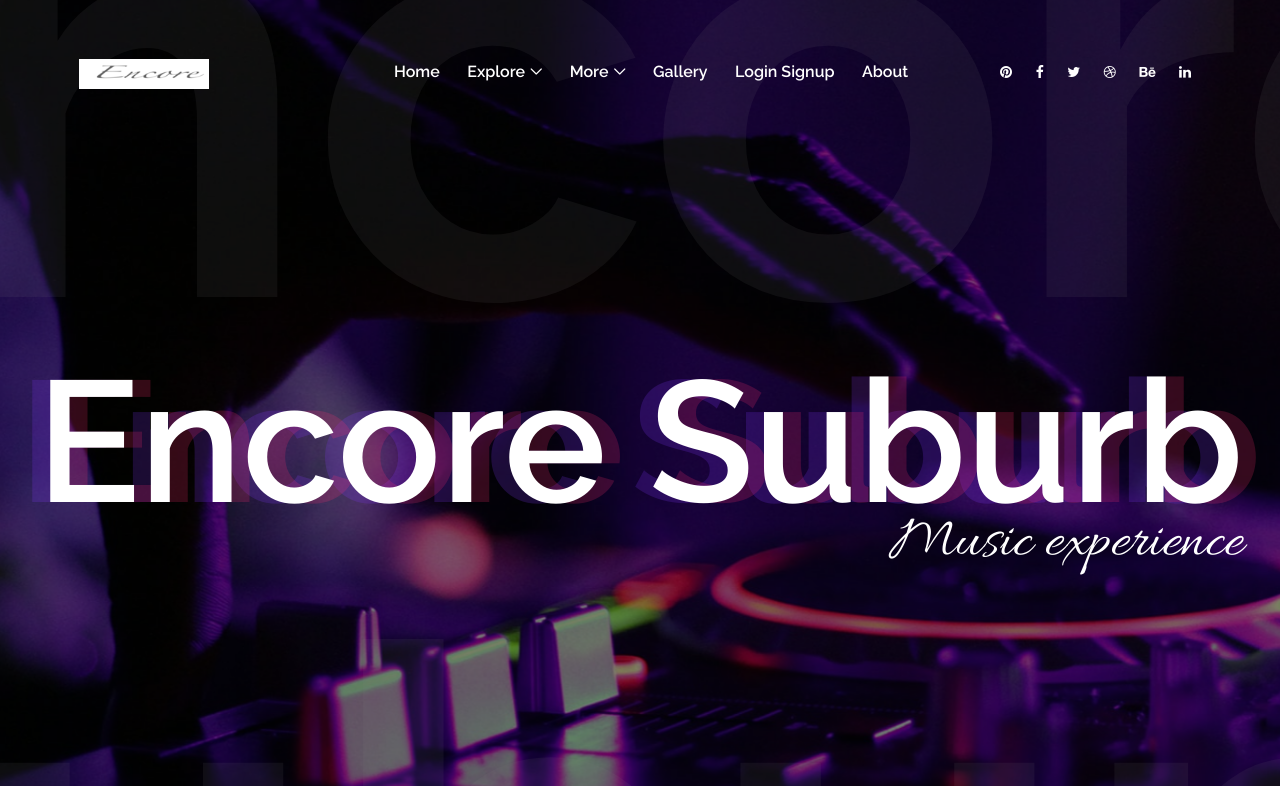
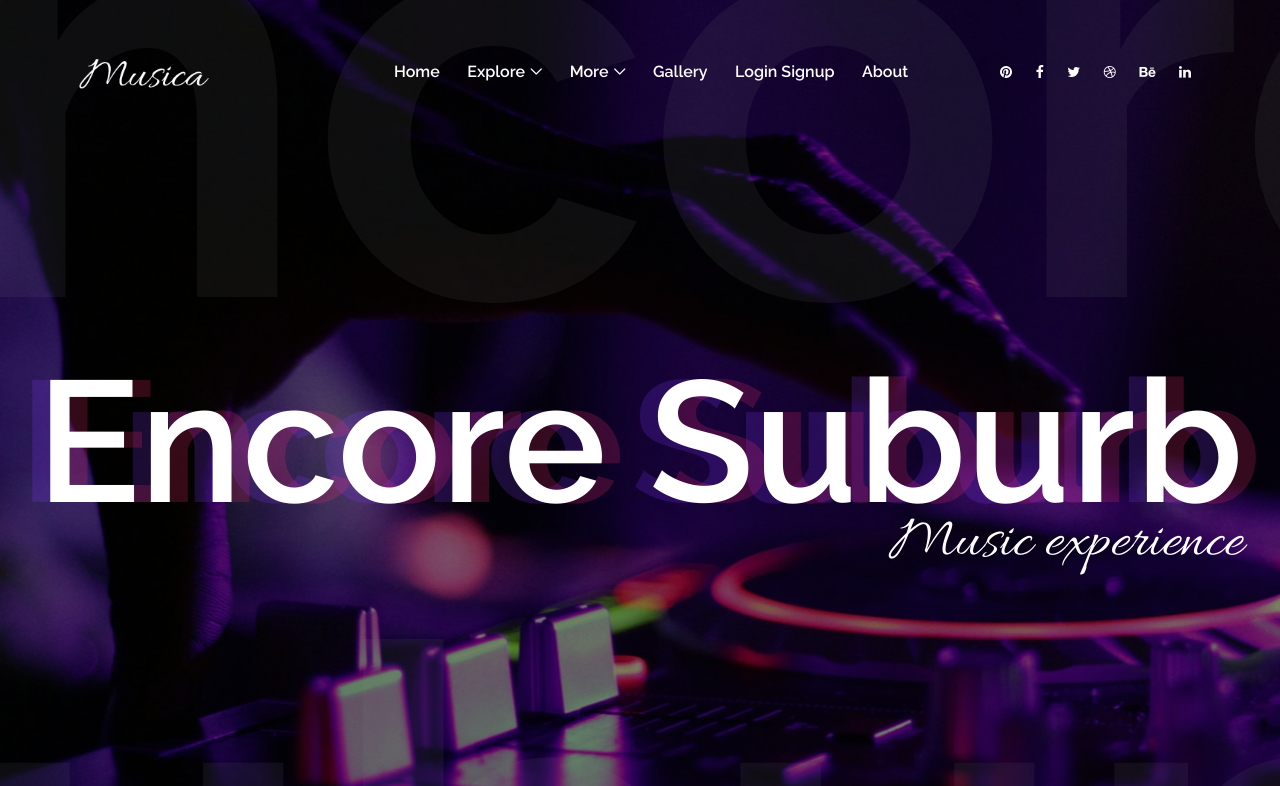
Before and after one commit to iCode086/icode086.github.io, a plain HTML site: page musica/index.html in a window 1280 px wide. Shown: the top 786 px of the page. Drawn offline with Linux system fonts and the light colour scheme; files whose address does not match are found by name.

Commit message:
Update index.html

```diff
--- a/musica/index.html
+++ b/musica/index.html
@@ -37,7 +37,7 @@
                     <nav class="classy-navbar justify-content-between" id="musicaNav">
 
                         <!-- Nav brand -->
-                        <a href="index.html" class="nav-brand"><img src="img/core-img/logo3.png" alt=""></a>
+                        <a href="index.html" class="nav-brand"><img src="img/core-img/logo.png" alt=""></a>
 
                         <!-- Navbar Toggler -->
                         <div class="classy-navbar-toggler">
```
